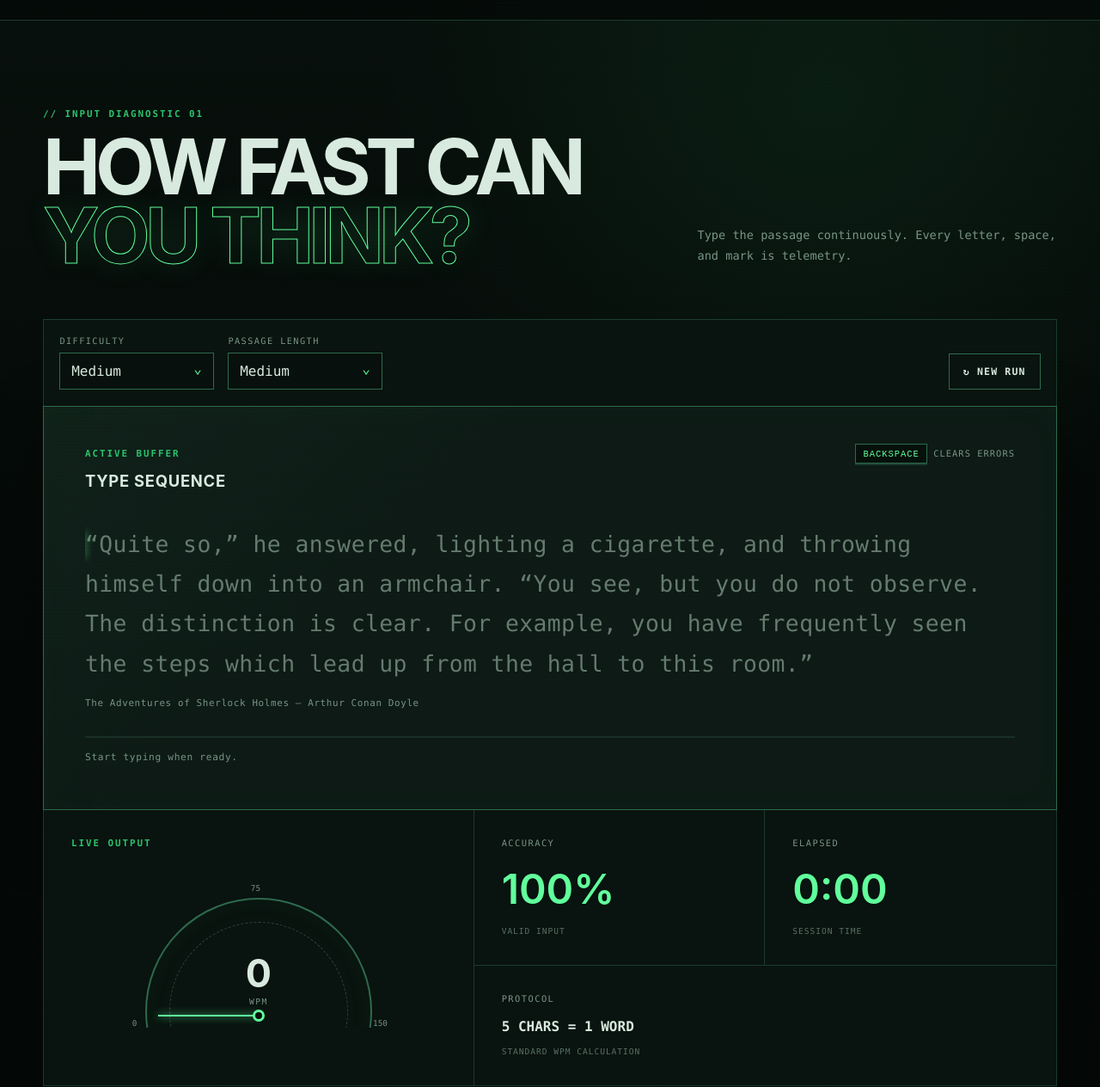
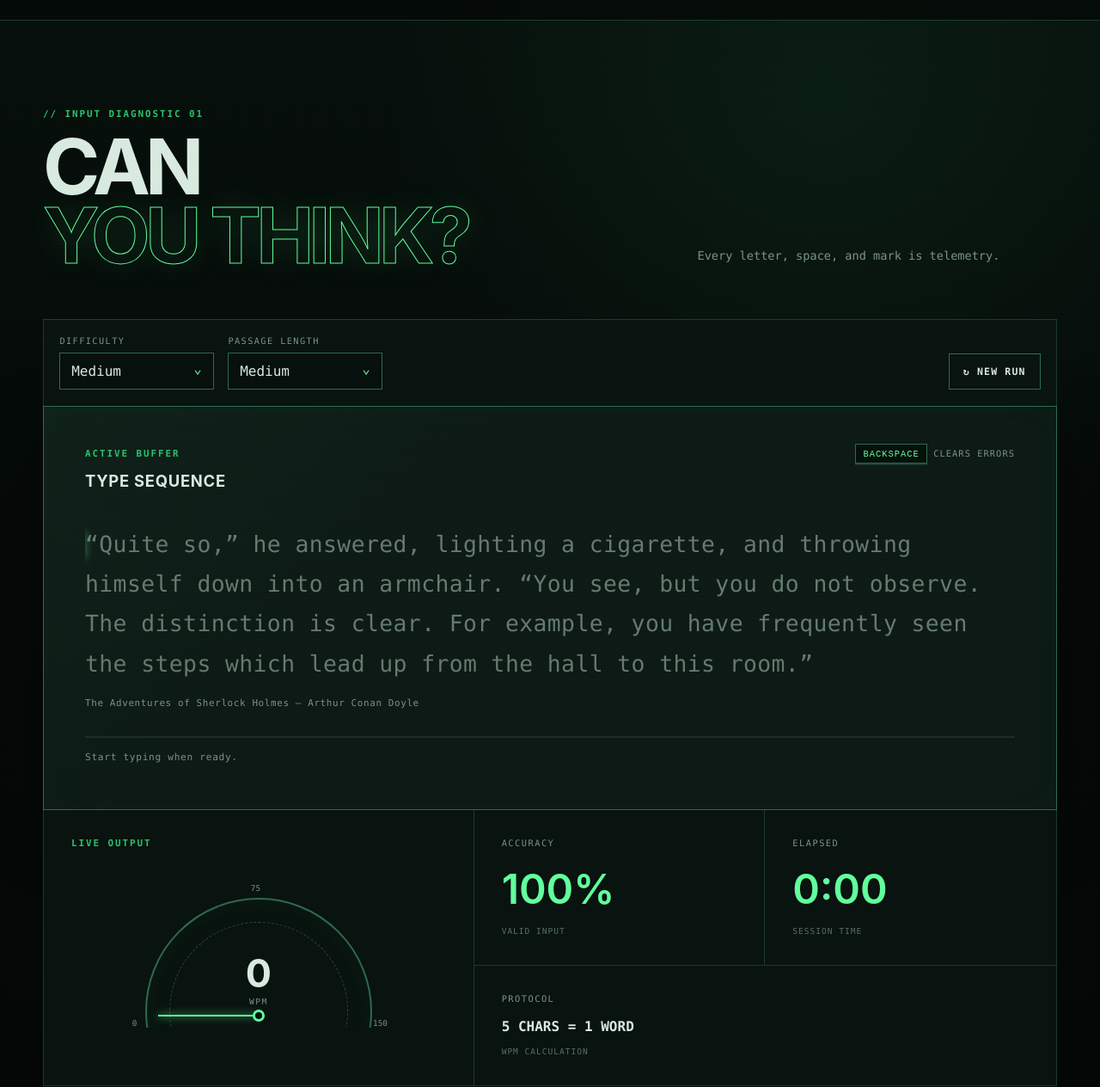
Before and after one commit to isaiahcampusano/wpm-, a website with bundled scripts: page index.html in a window 1280 px wide. Shown: the part 52-1316 px from the top of the page at 86% size. Built offline with nearby package versions, Linux system fonts and the light colour scheme.

Commit message:
Update meta description and title in index.html

```diff
--- a/index.html
+++ b/index.html
@@ -4,8 +4,8 @@
     <meta charset="UTF-8">
     <meta name="viewport" content="width=device-width, initial-scale=1">
     <meta name="theme-color" content="#07110d">
-    <meta name="description" content="A focused, retro-terminal typing speed test.">
-    <title>Terminal Velocity — Typing Test</title>
+    <meta name="description" content="typing speed test">
+    <title>Terminal V </title>
     <link rel="stylesheet" href="./styles/main.css">
   </head>
   <body>
@@ -23,8 +23,8 @@
     <main class="shell">
       <section class="hero" aria-labelledby="pageTitle">
         <p class="eyebrow">// INPUT DIAGNOSTIC 01</p>
-        <h1 id="pageTitle">How fast can<br><em>you think?</em></h1>
-        <p class="hero__copy">Type the passage continuously. Every letter, space, and mark is telemetry.</p>
+        <h1 id="pageTitle">can<br><em>you think?</em></h1>
+        <p class="hero__copy">Every letter, space, and mark is telemetry.</p>
       </section>
 
       <section class="control-bar" aria-label="Test settings">
@@ -101,7 +101,7 @@
           <article class="stat-card stat-card--wide">
             <p>PROTOCOL</p>
             <strong>5 CHARS = 1 WORD</strong>
-            <span>STANDARD WPM CALCULATION</span>
+            <span>WPM CALCULATION</span>
           </article>
         </div>
       </section>
```
